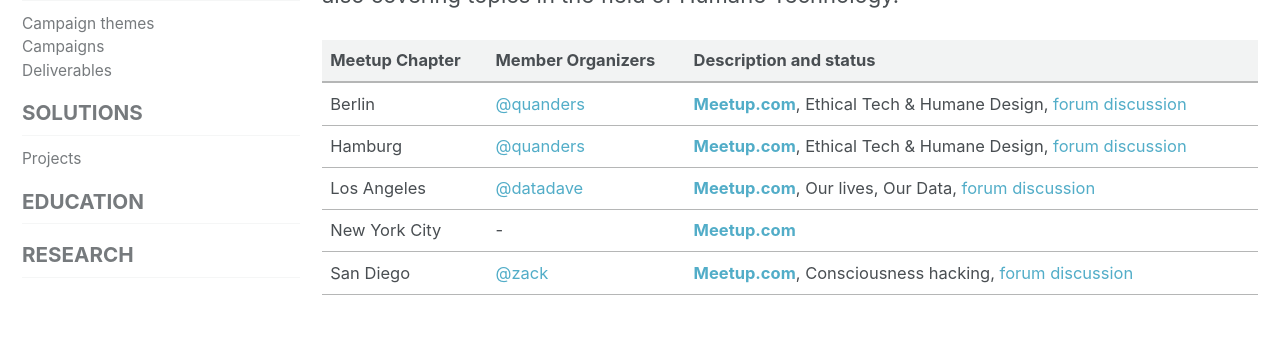
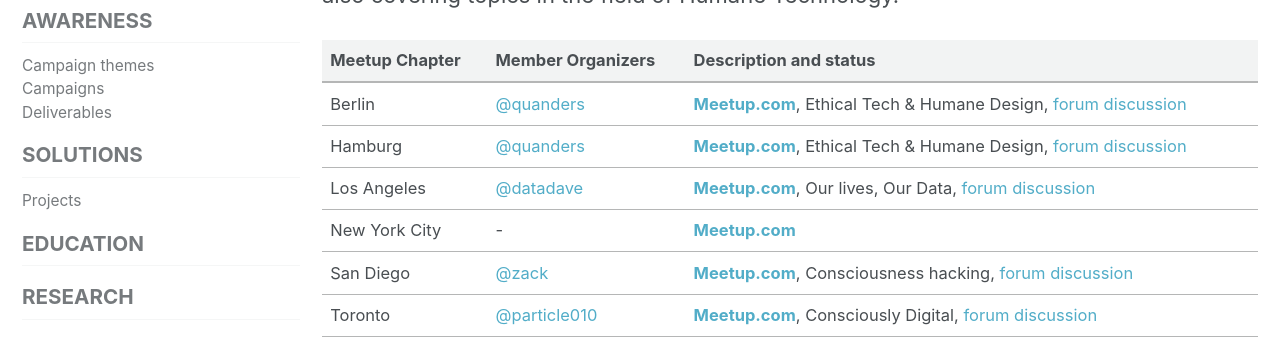
Before and after one commit to humanetech-community/community-hub, a Jekyll site: the page built from _activities/00-activities-root/03-meetup-chapters.md, in a window 1280 px wide and 900 px high, scrolled down 1484 px, cut to the strip 0-340 px from the top of the window. Built offline with Jekyll 4.4.1, drawn with Linux system fonts in a browser that asks for light colours; cached includes are drawn as plain includes; nearby versions of some CDN libraries.

Commit message:
Add Toronto Consciously Digital meetup chapter (#85)

```diff
--- a/_activities/00-activities-root/03-meetup-chapters.md
+++ b/_activities/00-activities-root/03-meetup-chapters.md
@@ -43,3 +43,4 @@
 | Los Angeles | [@datadave](https://community.humanetech.com/u/datadave/summary) | [**Meetup.com**](https://www.meetup.com/our-lives-our-data-la/), Our lives, Our Data, [forum discussion](https://community.humanetech.com/t/los-angeles-chapter-meetings/268/2) |
 | New York City | - | [**Meetup.com**](https://www.meetup.com/Human-Tech-Meetup/) |
 | San Diego | [@zack](https://community.humanetech.com/u/zack/summary) | [**Meetup.com**](https://www.meetup.com/San-Diego-CONSCIOUSNESS-HACKING-Meetup/), Consciousness hacking, [forum discussion](https://community.humanetech.com/t/san-diego-meetup-for-humane-technologists/2228) |
+| Toronto | [@particle010](https://community.humanetech.com/u/particle010/summary) | [**Meetup.com**](https://www.meetup.com/Consciously-Digital-Toronto/), Consciously Digital, [forum discussion](https://community.humanetech.com/t/3730) |
```
